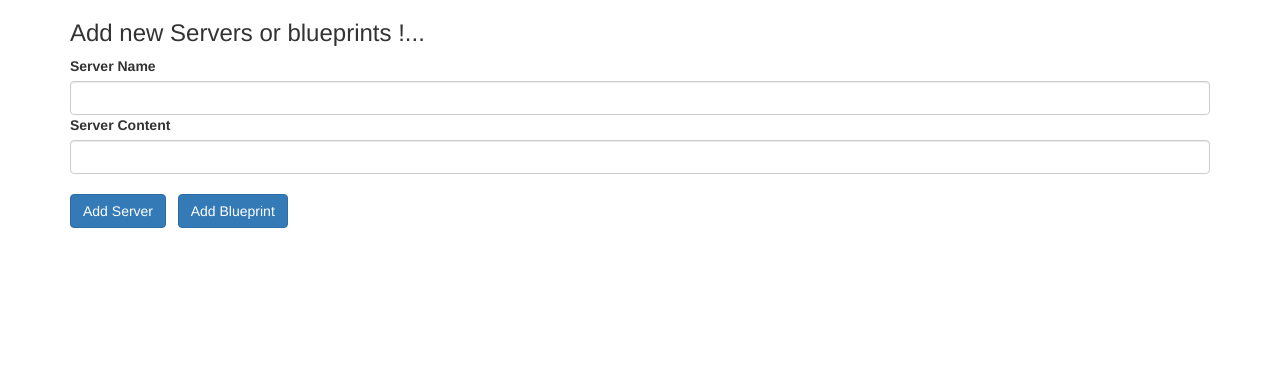
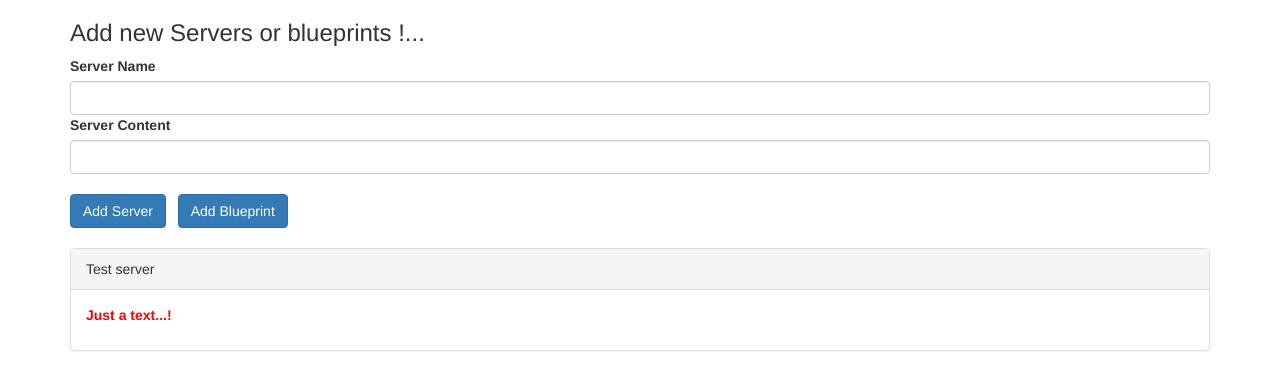
Before and after one commit to Anandhakrishnan1/Learn-Angular, an Angular app in the folder Angular - The complete guide/DataBinding/: page / in a window 1280 px wide. Shown: the top 390 px of the page. Built offline with nearby package versions, Linux system fonts and the light colour scheme.

Commit message:
Binding to custom properties

```diff
--- a/Angular - The complete guide/DataBinding/src/app/app.component.html
+++ b/Angular - The complete guide/DataBinding/src/app/app.component.html
@@ -2,7 +2,8 @@
   <div class="row">
     <div class="col-xs-12">
       <app-cockpit> </app-cockpit>
-      <app-server-element *ngFor="let serverElement of serverElements"></app-server-element>
+      <br>
+      <app-server-element *ngFor="let serverElement of serverElements" [element]="serverElement"></app-server-element>
     </div>
 </div>
 </div>
--- a/Angular - The complete guide/DataBinding/src/app/app.component.ts
+++ b/Angular - The complete guide/DataBinding/src/app/app.component.ts
@@ -13,5 +13,5 @@
 })
 export class AppComponent {
   title = 'DataBinding';
-  serverElements = [];
+  serverElements = [{type: 'server', name: 'Test server', content: 'Just a text...! '}];
 }
--- a/Angular - The complete guide/DataBinding/src/app/server-element/server-element.component.html
+++ b/Angular - The complete guide/DataBinding/src/app/server-element/server-element.component.html
@@ -1,7 +1,7 @@
 <div
     class="panel panel-default">
     <div class="panel-heading">
-        {{ element.name}}
+        {{ element.name }}
     </div>
     <div class="panel-body">
         <p>
--- a/Angular - The complete guide/DataBinding/src/app/server-element/server-element.component.ts
+++ b/Angular - The complete guide/DataBinding/src/app/server-element/server-element.component.ts
@@ -1,5 +1,5 @@
 import { CommonModule } from '@angular/common';
-import { Component, OnInit } from '@angular/core';
+import { Component, Input, OnInit } from '@angular/core';
 
 @Component({
   selector: 'app-server-element',
@@ -9,7 +9,7 @@
   styleUrl: './server-element.component.css'
 })
 export class ServerElementComponent implements OnInit{
-  element: { type: string; name: string; content: string; } | undefined;
+  @Input() element: { type: string, name: string, content: string };
 
   ngOnInit(): void {
 
--- a/Angular - The complete guide/DataBinding/tsconfig.json
+++ b/Angular - The complete guide/DataBinding/tsconfig.json
@@ -2,6 +2,7 @@
 {
   "compileOnSave": false,
   "compilerOptions": {
+    "strictPropertyInitialization": false,
     "outDir": "./dist/out-tsc",
     "forceConsistentCasingInFileNames": true,
     "strict": true,
```
